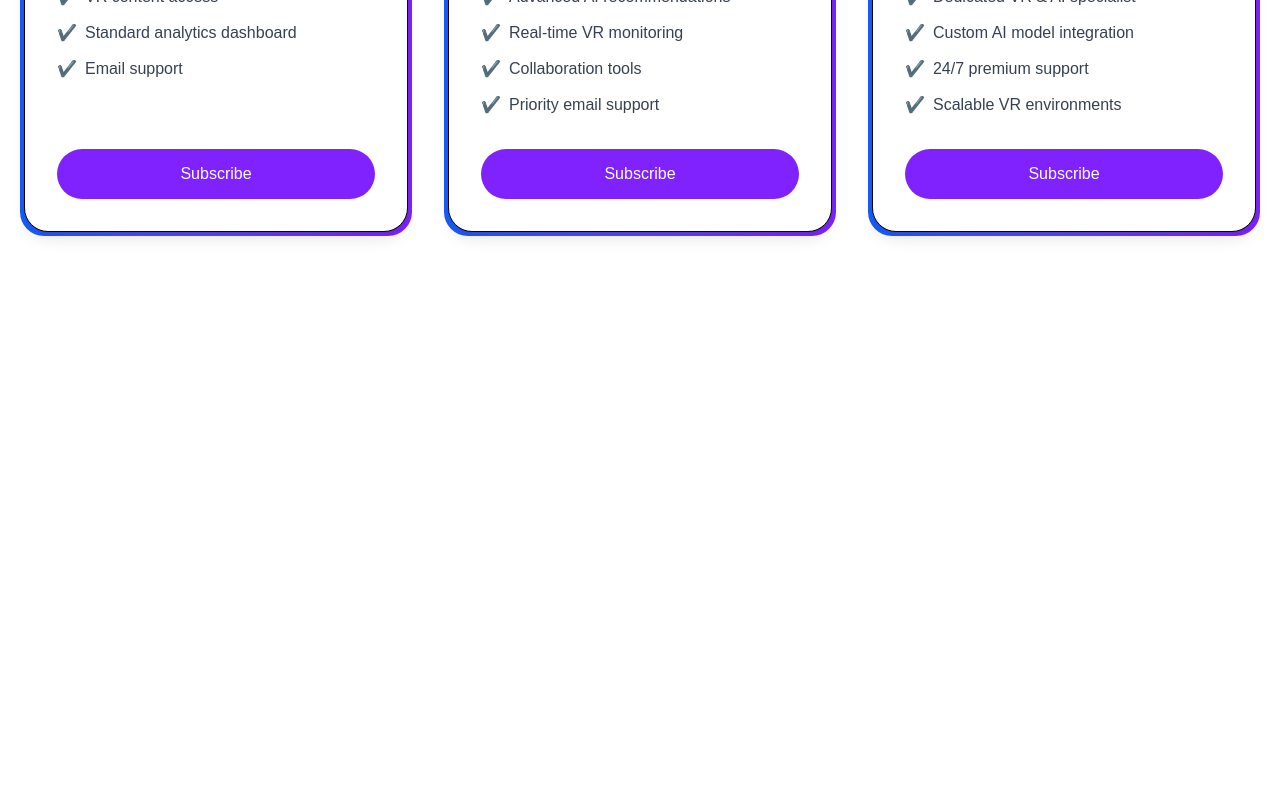
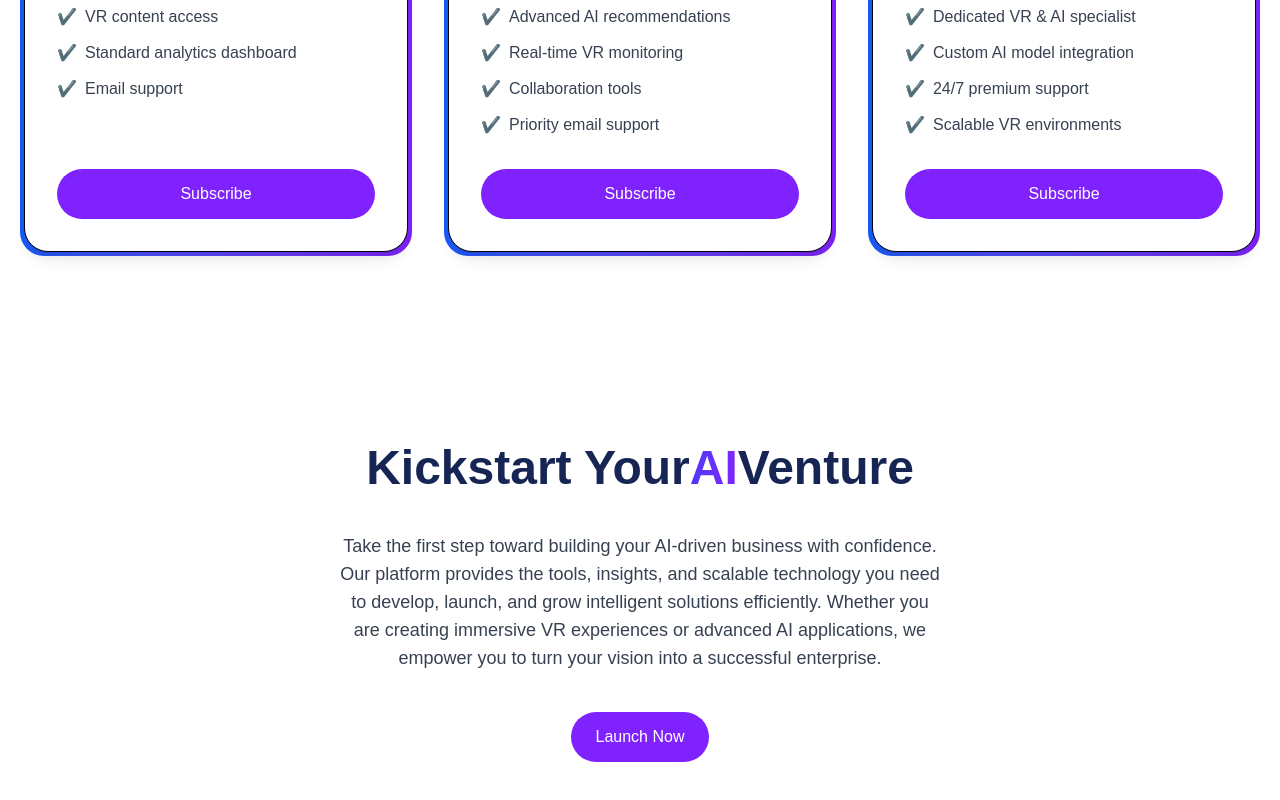
Before and after one commit to phantekzy/react-apex-saas, a React (Vite) app: page / in a window 1280 px wide. Shown: the part 2638-3438 px from the top of the page. Before the commit the page ends 2894 px from the top, so only its background shows below. Built offline with nearby package versions, Linux system fonts and the light colour scheme.

Commit message:
added and finished the CTA (Call to action) section and fixed some bugs

```diff
--- a/src/App.tsx
+++ b/src/App.tsx
@@ -2,6 +2,7 @@
 import { Layout } from "./components/Layout"
 import { AboutUs } from "./components/section/AboutUs"
 import { Brands } from "./components/section/Brands"
+import { CTA } from "./components/section/CallToAction"
 import { Hero } from "./components/section/Hero"
 import { Pricing } from "./components/section/Pricing"
 import { Services } from "./components/section/Services"
@@ -19,6 +20,8 @@ function App() {
         <AboutUs />
         {/* Pricing section */}
         <Pricing />
+        {/* CallToAction section */}
+        <CTA />
     </Layout>
 }
 /* Export section */
--- a/src/components/cards/Service.tsx
+++ b/src/components/cards/Service.tsx
@@ -12,7 +12,7 @@ export const Service = ({ title, description, icon }: ServiceProps) => {
         <div className="p-5 sm:p-6 lg:p-6 rounded-xl border border-box-border bg-box-bg shadow-lg
                         shadow-box-shadow relative overflow-hidden">
             {/* Icon section */}
-            <div className="rounded-full bg-gray-300 dark:bg-gray-300 p-4 text-black
+            <div className="rounded-full bg-gray-300  p-4 text-black
                              dark:text-heading-1 w-max relative">{icon}</div>
             {/* Title section */}
             <div className="mt-6 space-y-4 relative ">
--- a/src/components/section/Brands.tsx
+++ b/src/components/section/Brands.tsx
@@ -21,7 +21,7 @@ export const Brands = () => {
                 {logos.map((logo, key) => (
                     <div key={key} className="p-4 sm:p-5 rounded-xl bg-body  group">
                         <img src={`src/assets/logos/${logo}.png`} width="100" height="60"
-                            className="h-7 sm:h-10 w-auto ease-linear duration-300 grayscale group-hover:!grayscale-0
+                            className="h-8 sm:h-15 w-auto ease-linear duration-300 grayscale group-hover:grayscale-0!
                             group-hover:scale-105"
                         />
                     </div>
--- /dev/null
+++ b/src/components/section/CallToAction.tsx
@@ -0,0 +1,34 @@
+import { Button } from "../shared/Button"
+import { Container } from "../shared/Container"
+import { Paragraph } from "../shared/Paragraph"
+
+/* CallToAction component */
+export const CTA = () => {
+    return <section className="pb-20 relative">
+        <Container>
+            <div className="relative rounded-2xl overflow-hidden">
+                <div className="relative z-10 mx-auto text-center max-w-xl md:max-w-2xl py-8 md:py-10
+                                px-6 md:px-8">
+                    <h1 className="text-3xl sm:text-4xl md:text-5xl font-bold text-heading-1">
+                        Kickstart Your
+                        <span className="text-transparent bg-clip-text bg-linear-to-r from-indigo-600 to-violet-600">
+                            AI
+                        </span>
+                        Venture
+                    </h1>
+                    <Paragraph className="pt-10">
+                        Take the first step toward building your AI-driven business with confidence.
+                        Our platform provides the tools, insights, and scalable technology you need to develop,
+                        launch, and grow intelligent solutions efficiently.
+                        Whether you are creating immersive VR experiences or advanced AI applications,
+                        we empower you to turn your vision into a successful enterprise.
+                    </Paragraph>
+                    <div className="mx-auto max-w-md sm:max-w-xl pt-10 text-white">
+                        <Button>Launch Now</Button>
+                    </div>
+                </div>
+
+            </div>
+        </Container>
+    </section >
+}
```
